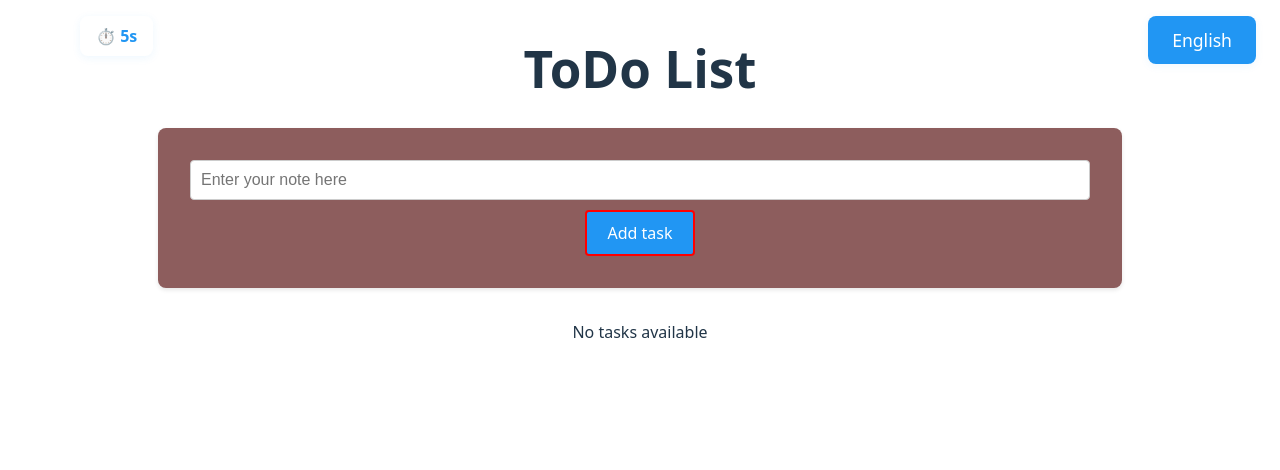
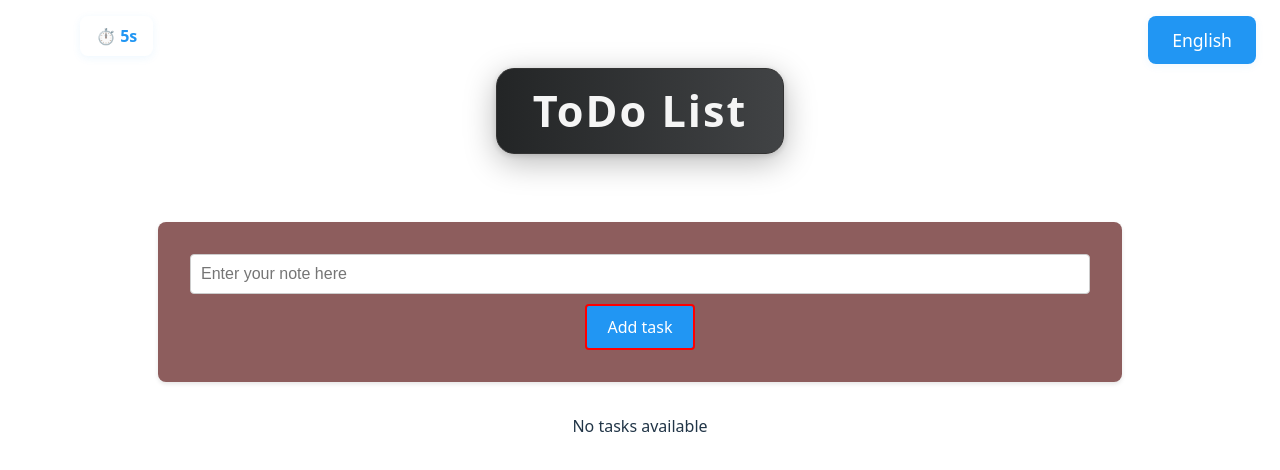
Before and after one commit to gacBass/toDoList, a React (Vite) app: page / in a window 1280 px wide. Shown: the top 470 px of the page. Built offline with nearby package versions, Linux system fonts and the light colour scheme.

Commit message:
first changes to qa branch

```diff
--- a/src/components/show.css
+++ b/src/components/show.css
@@ -137,6 +137,23 @@ ul {
   text-align: center;
 }
 
+.titulo {
+  display: inline-block;
+  background: linear-gradient(90deg, #232526 0%, #414345 100%);
+  padding: 18px 36px;
+  border-radius: 18px;
+  box-shadow: 0 8px 32px rgba(0,0,0,0.28), 0 1.5px 6px rgba(0,0,0,0.15);
+  margin: 28px auto 36px auto;
+  font-size: 2.7rem;
+  font-weight: 800;
+  color: #f5f5f5;
+  letter-spacing: 2px;
+  text-align: center;
+  border: 1.5px solid #333;
+  backdrop-filter: blur(2px);
+  transition: box-shadow 0.2s;
+}
+
 /* --- Responsive styles --- */
 @media (max-width: 700px) {
   ul {
```
